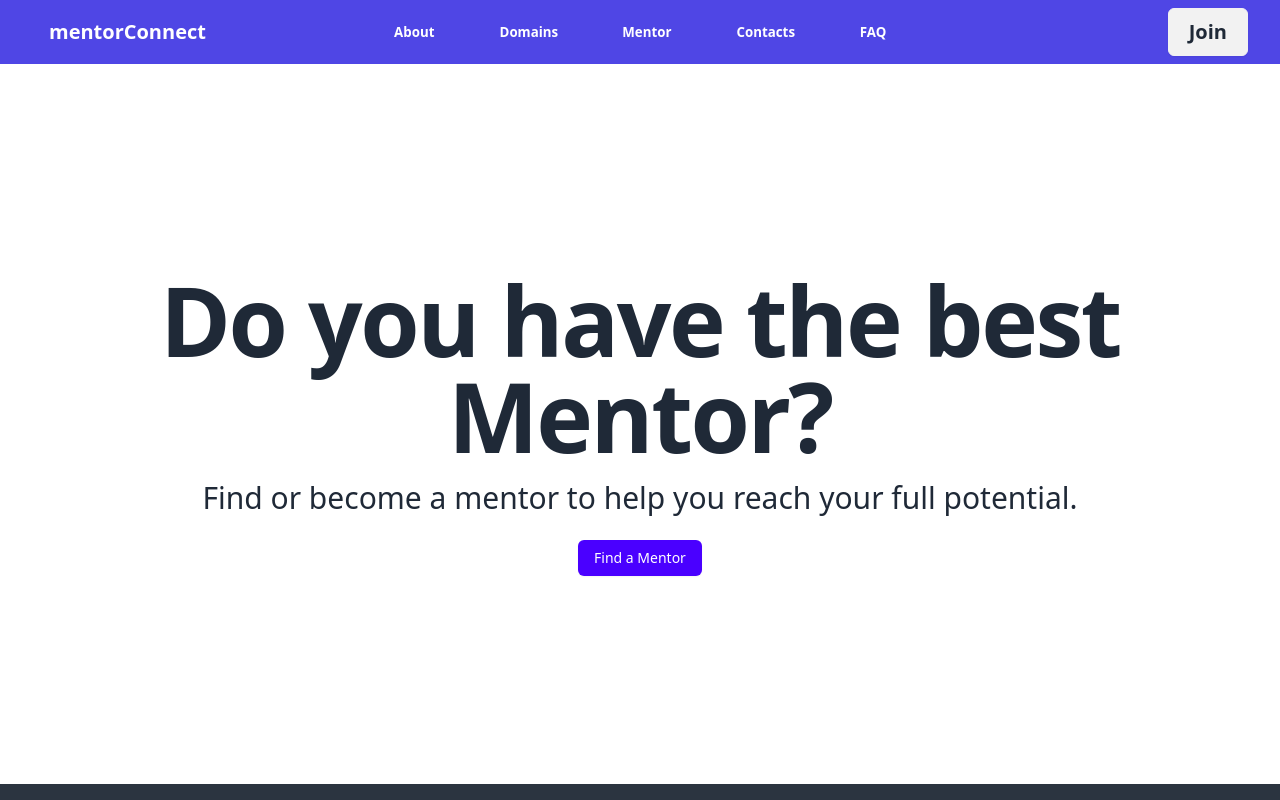
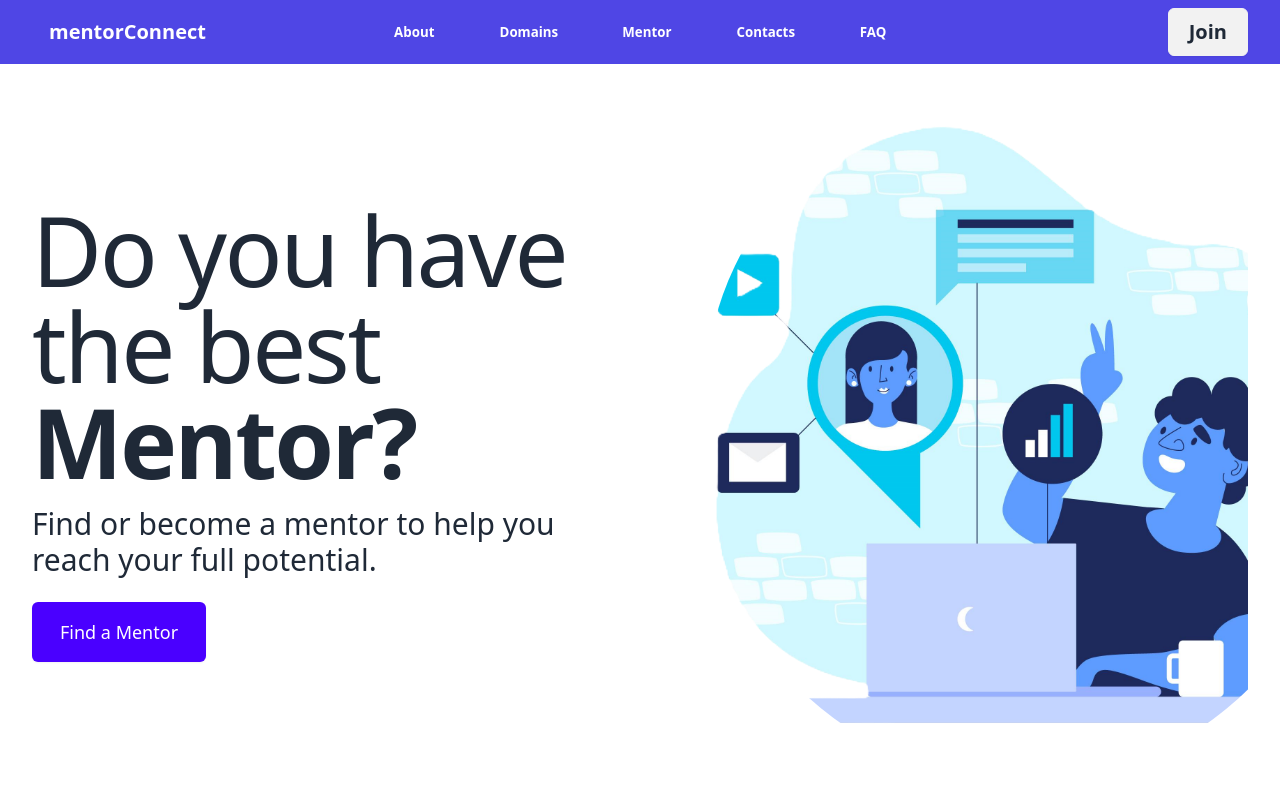
Before and after one commit to ayushsarode/mentorConnect, a React (Vite) app in the folder client/: page / in a window 1280 px wide. Shown: the top 800 px of the page. Built offline with nearby package versions, Linux system fonts and the light colour scheme.

Commit message:
hero section ui

```diff
--- a/client/src/components/Pages/Home/LandingPage.jsx
+++ b/client/src/components/Pages/Home/LandingPage.jsx
@@ -1,25 +1,37 @@
 import React from "react";
+import HeroGif from "../../../assets/hero.png";
 
 function LandingPage() {
   return (
-    <div className="flex flex-col items-center justify-center h-[90dvh] bg-background px-4 py-12 sm:px-6 lg:px-8">
-      <div className=" text-center">
-        <h1 className="text-8xl font-bold tracking-tight text-foreground">
-          Do you have the best Mentor?
+<div className="flex flex-col lg:flex-row items-center justify- h-[92vh] bg-background px-4 gap-[8rem] py-10 sm:px-6 lg:px-8">
+  <div className="lg:w-1/2 text-center lg:text-left">
+    <h1 className="text-5xl lg:text-8xl font-bold tracking-tight text-foreground">
+    <span className="font-normal">Do you have the best</span>  Mentor?
     </h1>
-        <p className="mt-4 text-3xl text-muted-foreground">
+    <p className="mt-4 text-xl lg:text-3xl text-muted-foreground">
      Find or become a mentor to help you reach your full potential.
     </p>
     <div className="mt-6">
       <a
         href="#"
-            className="inline-flex items-center rounded-md bg-primary text-base-100 px-4 py-2 text-sm font-medium text-primary-foreground shadow-sm transition-colors hover:bg-primary/90 focus:outline-none focus:ring-2 focus:ring-primary focus:ring-offset-2"
+        className="inline-flex items-center rounded-md bg-primary text-base-100 px-7 py-4 text-lg font-medium text-primary-foreground shadow-sm transition-colors hover:bg-primary/90 focus:outline-none focus:ring-2 focus:ring-primary focus:ring-offset-2"
       >
         Find a Mentor
       </a>
     </div>
   </div>
+
+  <div className="lg:w-1/2 mt-10 lg:mt-0 flex justify-center">
+    <div className="carousel w-full space-x-4">
+      <div className="carousel-item">
+        <img src={HeroGif} alt="Tech Person 1" className="rounded-full w-[40rem] object-cover" />
       </div>
+
+
+    </div>
+  </div>
+</div>
+
   );
 }
 
--- a/client/src/components/Pages/Mentors/Dynamicmentors.jsx
+++ b/client/src/components/Pages/Mentors/Dynamicmentors.jsx
@@ -3,7 +3,7 @@ import React from "react";
 
 const Dynamicmentors = ({ mentorId }) => {
   // Find the mentor by ID
-  const mentor = mentor.find((m) => m.id === mentorId);
+  const mentor = mentorsData.find((m) => m.id === mentorId);
 
   if (!mentor) {
     return <div>Mentor not found</div>;
```
Also changed, not shown: client/src/assets/hero.gif (added), client/src/assets/hero.png (added). Lines whose indentation alone changed are shown as unchanged.
